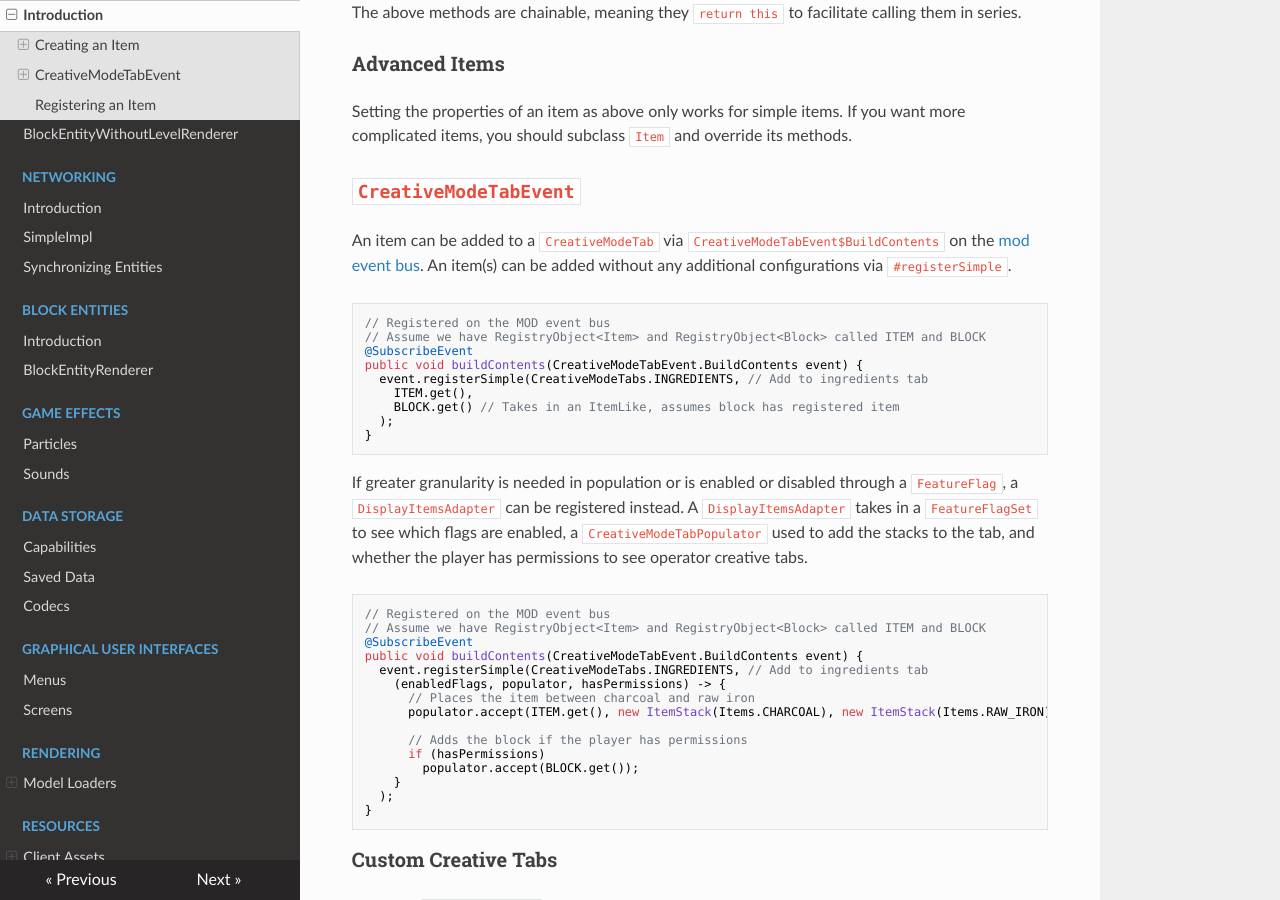
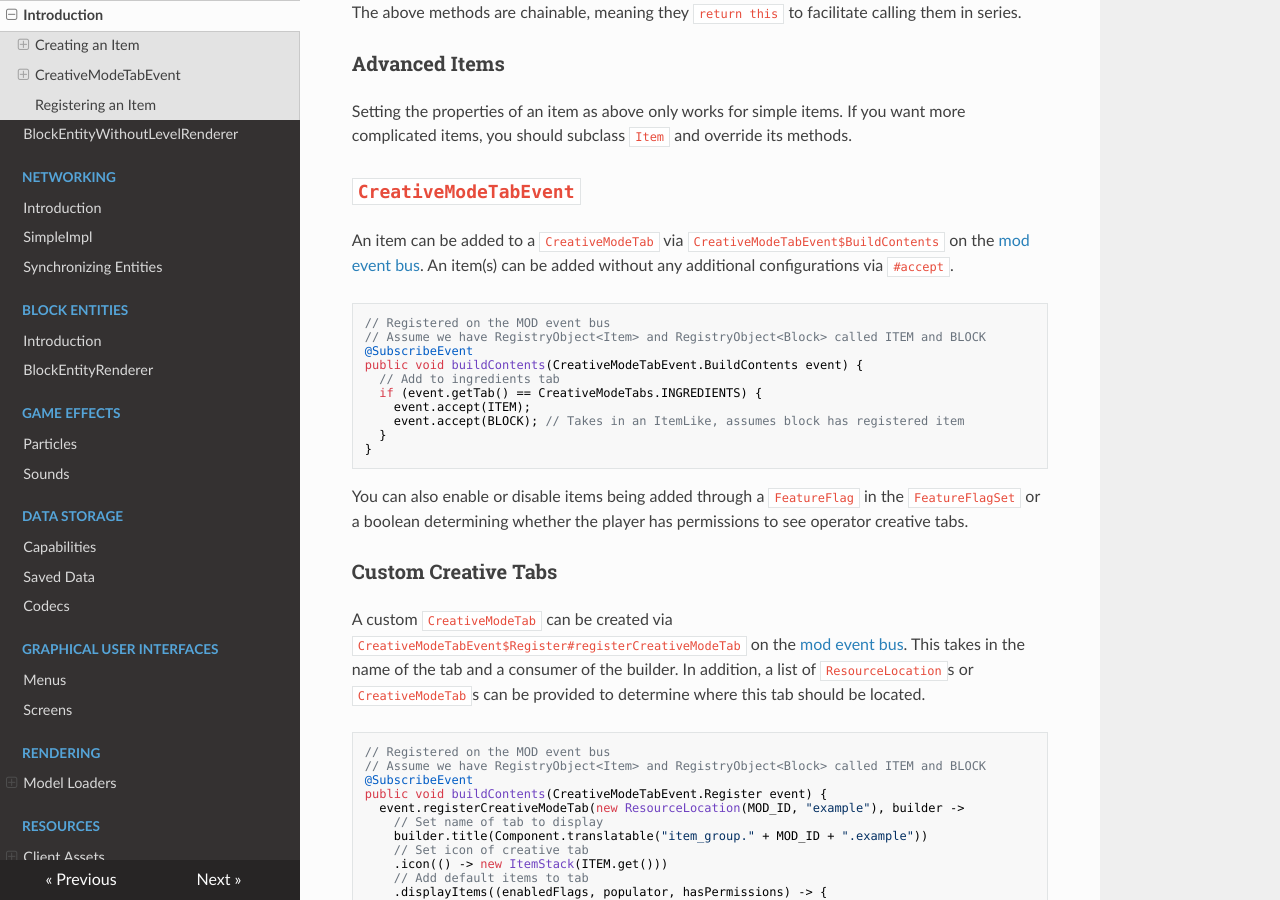
Before and after one commit to MinecraftForge/Documentation, an MkDocs documentation site: the page built from docs/items/index.md, in a window 1280 px wide and 900 px high, scrolled down 694 px. Built offline with MkDocs 1.6.1, drawn with Linux system fonts in a browser that asks for light colours; nearby versions of some CDN libraries.

Commit message:
Update to MinecraftForge/MinecraftForge#9198

````diff
--- a/docs/items/index.md
+++ b/docs/items/index.md
@@ -26,39 +26,22 @@ Setting the properties of an item as above only works for simple items. If you w
 
 ## `CreativeModeTabEvent`
 
-An item can be added to a `CreativeModeTab` via `CreativeModeTabEvent$BuildContents` on the [mod event bus][modbus]. An item(s) can be added without any additional configurations via `#registerSimple`.
+An item can be added to a `CreativeModeTab` via `CreativeModeTabEvent$BuildContents` on the [mod event bus][modbus]. An item(s) can be added without any additional configurations via `#accept`.
 
 ```java
 // Registered on the MOD event bus
 // Assume we have RegistryObject<Item> and RegistryObject<Block> called ITEM and BLOCK
 @SubscribeEvent
 public void buildContents(CreativeModeTabEvent.BuildContents event) {
-  event.registerSimple(CreativeModeTabs.INGREDIENTS, // Add to ingredients tab
-    ITEM.get(),
-    BLOCK.get() // Takes in an ItemLike, assumes block has registered item
-  );
+  // Add to ingredients tab
+  if (event.getTab() == CreativeModeTabs.INGREDIENTS) {
+    event.accept(ITEM);
+    event.accept(BLOCK); // Takes in an ItemLike, assumes block has registered item
+  }
 }
 ```
 
-If greater granularity is needed in population or is enabled or disabled through a `FeatureFlag`, a `DisplayItemsAdapter` can be registered instead. A `DisplayItemsAdapter` takes in a `FeatureFlagSet` to see which flags are enabled, a `CreativeModeTabPopulator` used to add the stacks to the tab, and whether the player has permissions to see operator creative tabs.
-
-```java
-// Registered on the MOD event bus
-// Assume we have RegistryObject<Item> and RegistryObject<Block> called ITEM and BLOCK
-@SubscribeEvent
-public void buildContents(CreativeModeTabEvent.BuildContents event) {
-  event.registerSimple(CreativeModeTabs.INGREDIENTS, // Add to ingredients tab
-    (enabledFlags, populator, hasPermissions) -> {
-      // Places the item between charcoal and raw iron
-      populator.accept(ITEM.get(), new ItemStack(Items.CHARCOAL), new ItemStack(Items.RAW_IRON));
-
-      // Adds the block if the player has permissions
-      if (hasPermissions)
-        populator.accept(BLOCK.get());
-    }
-  );
-}
-```
+You can also enable or disable items being added through a `FeatureFlag` in the `FeatureFlagSet` or a boolean determining whether the player has permissions to see operator creative tabs.
 
 ### Custom Creative Tabs
 
````
